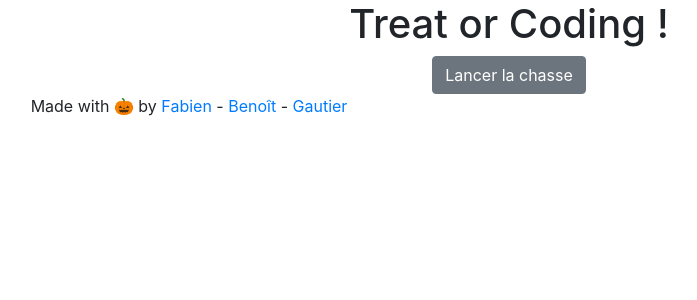
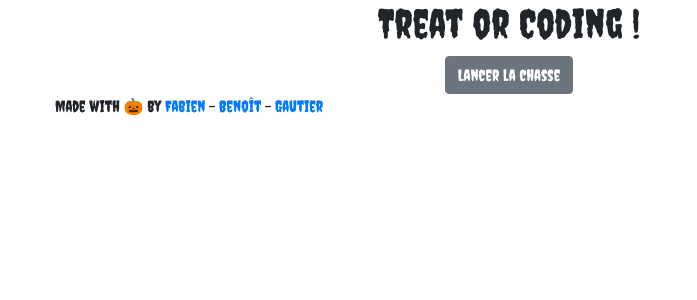
Before and after one commit to voortexx/reims-0918-js-hackathon-1-bfg, a React (Create React App) app in the folder app/: page / in a window 1280 px wide. Shown: the top 300 px of the page, without its empty margins (131-828 px from the left). Built offline with nearby package versions, Linux system fonts and the light colour scheme; no server answers.

Commit message:
add_creepster_font

```diff
--- a/app/public/index.html
+++ b/app/public/index.html
@@ -1,5 +1,6 @@
 <!DOCTYPE html>
 <html lang="en">
+
 <head>
   <meta charset="utf-8">
   <link rel="shortcut icon" href="%PUBLIC_URL%/favicon.ico">
@@ -10,6 +11,11 @@
       homescreen on Android. See https://developers.google.com/web/fundamentals/web-app-manifest/
     -->
   <link rel="manifest" href="%PUBLIC_URL%/manifest.json">
+
+
+
+  <link href="https://fonts.googleapis.com/css?family=Creepster" rel="stylesheet">
+
   <!--
       Notice the use of %PUBLIC_URL% in the tags above.
       It will be replaced with the URL of the `public` folder during the build.
@@ -21,6 +27,7 @@
     -->
   <title>React App</title>
 </head>
+
 <body>
   <noscript>
     You need to enable JavaScript to run this app.
@@ -37,4 +44,5 @@
       To create a production bundle, use `npm run build` or `yarn build`.
     -->
 </body>
+
 </html>
--- a/app/src/App.css
+++ b/app/src/App.css
@@ -35,7 +35,7 @@
   width: 15%;
 }
 
-  .card {
+.card {
   margin: 30px;
 
   transition: 0.3s;
@@ -50,6 +50,9 @@
   box-shadow: 0 8px 20px rgba(0, 0, 0, 0.3);
 }
 
+.font {
+  font-family: "Creepster", cursive;
+}
 .btn-primary {
   width: 350px;
   height: 350px;
@@ -87,13 +90,10 @@
 
 .letter {
   animation: up 2s infinite linear;
-
 }
 
 .nbrecandy {
-
 }
-
 
 @keyframes up {
   0% {
--- a/app/src/App.js
+++ b/app/src/App.js
@@ -117,9 +117,9 @@ class App extends Component {
 
   render() {
     return (
-      <div className="App">
+      <div className="App font">
         <Header />
-        <Container fluid >
+        <Container fluid>
           {!this.state.huntingOpen ? (
             <Button onClick={() => this.candiesAttribution()}>
               Lancer la chasse
@@ -127,8 +127,10 @@ class App extends Component {
           ) : (
             !this.state.adresseOpen &&
             (!this.state.myCandiesOpen && (
-              <HomeButtons tabsOpeningFunction={this.tabsOpeningSystem}
-              myCandies={this.state.myCandies}/>
+              <HomeButtons
+                tabsOpeningFunction={this.tabsOpeningSystem}
+                myCandies={this.state.myCandies}
+              />
             ))
           )}
           {this.state.adresseOpen && (
```
Also changed, not shown: app/src/index.css (line endings or trailing spaces). Lines whose indentation alone changed are shown as unchanged.
